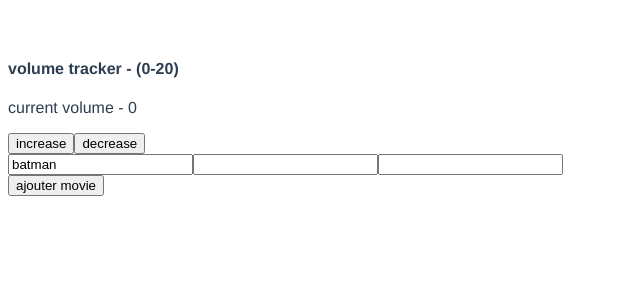
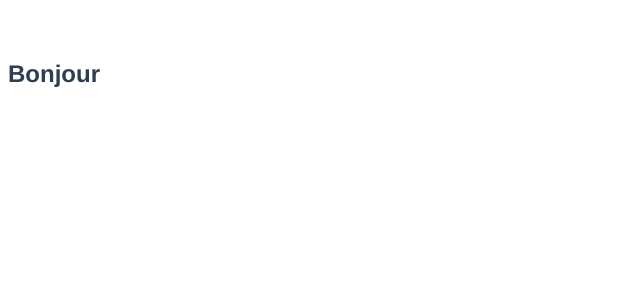
Before and after one commit to lapinRagnar/vue3_tuto, a Vue app: page / in a window 1280 px wide. Shown: the top 300 px of the page, without its empty margins (0-640 px from the left). Built offline with nearby package versions, Linux system fonts and the light colour scheme.

Commit message:
9 - components

```diff
--- a/src/App.vue
+++ b/src/App.vue
@@ -1,64 +1,21 @@
 <template >
-  <h4>volume tracker - (0-20)</h4>
-  <p>current volume - {{ volume }}</p>
-  <p style="background: red; color white;" v-if="isAlarme">le volume est trop haut, baisse le stp...</p>
-  <div>
-    <button @click="volume += 2">increase</button>
-    <button @click="volume -= 2">decrease</button>
-  </div>
-
-  <!--Immediate and Deep Watchers-->
-  <input type="text" v-model="movie">
-  <input type="text" v-model="movieInfo.title">
-  <input type="text" v-model="movieInfo.actor">
-  <div>
-    <button @click="movieList.push('wonder woman')">ajouter movie</button>
-  </div>
+  <GreetCompo></GreetCompo>
 </template>
 
 <script>
+import GreetCompo from './components/Greet.vue'
 export default {
   name: 'App',
+  components: { GreetCompo },
   data(){
     return {
-      volume: 0,
-      isAlarme: false,
-      movie: 'batman',
-      movieInfo: {
-        title: '',
-        actor: ''
-      },
-      movieList: ['rambo', 'vandamme']
+
     }
   },
   methods: {},
   computed: {},
   watch: {
-    volume(newValue, oldValue){
-      if (newValue> oldValue && newValue === 16) {
-        this.isAlarme = true
-      }else {
-        this.isAlarme = false
-      }
-    },
-    movie: {
-      handler(newValue){
-      console.log(`app de l'api = ${newValue} `);
-      },
-      immediate: true
-    },
-    movieInfo: {
-      handler(newValue){
-        console.log(`app avec = ${newValue.title} ## ${newValue.actor} `);
-      },
-      deep: true
-    },
-    movieList: {
-      handler(newValue){
-        console.log(`liste movie mise à jour ${newValue} `)
-      },
-      deep: true
-    }
+
   }
 }
 </script>
--- /dev/null
+++ b/src/components/Greet.vue
@@ -0,0 +1,13 @@
+<template>
+  <h2>Bonjour</h2>
+</template>
+
+<script>
+export default {
+  name: 'GreetCompo',
+}
+</script>
+
+<style>
+
+</style>
```
Also changed, not shown: src/components/HelloWorld.vue (deleted, +0 -58 lines).
